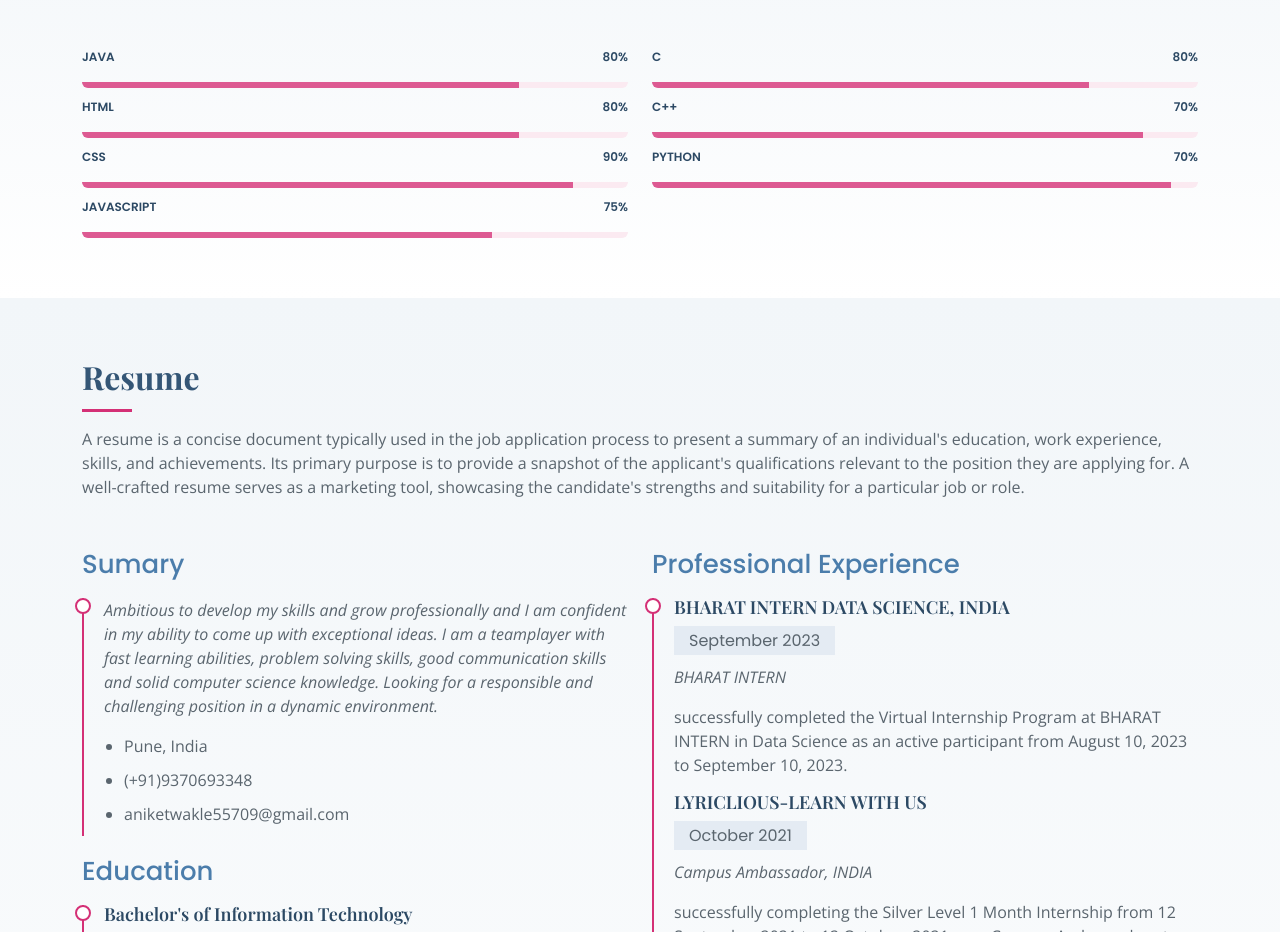
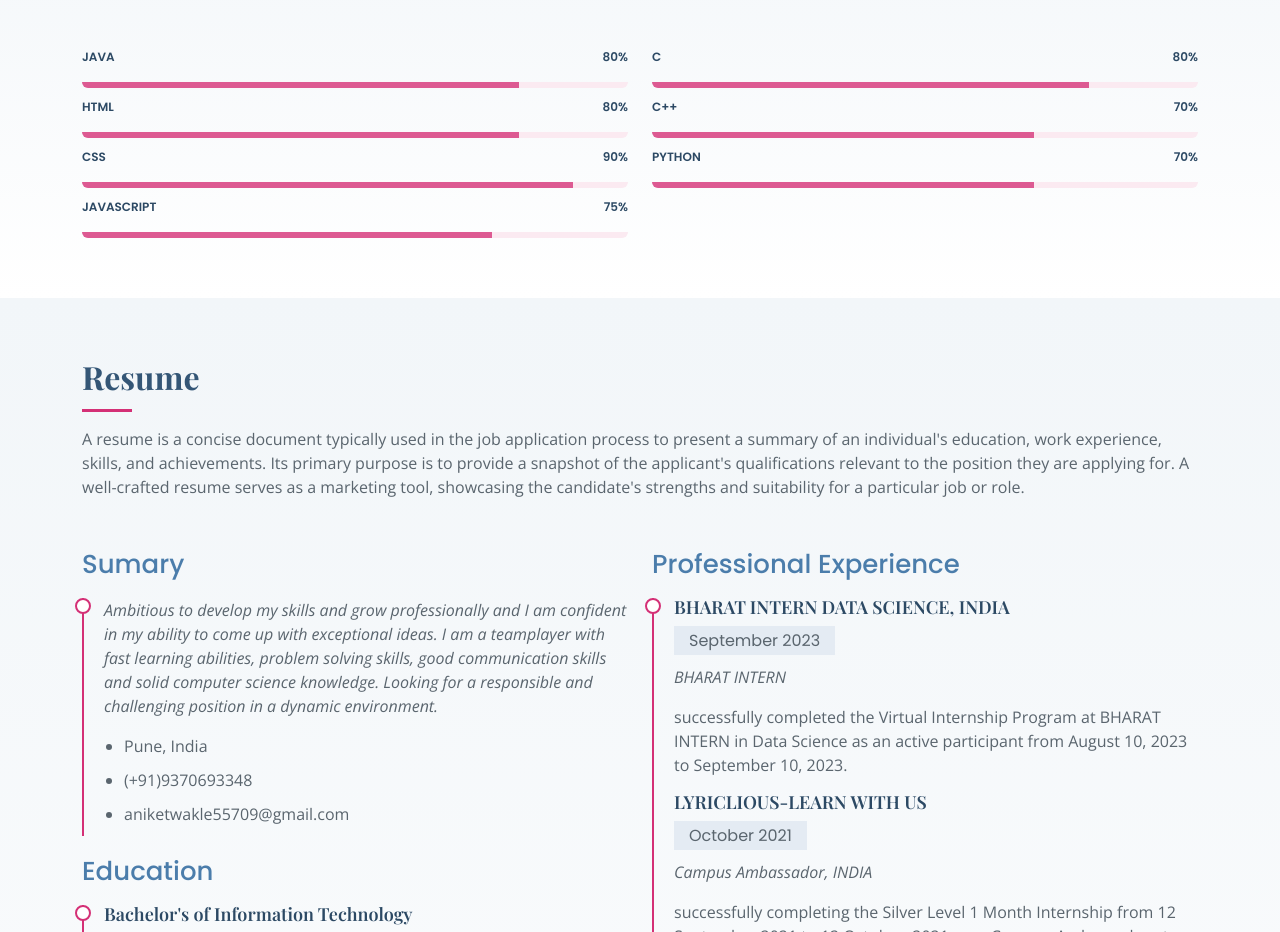
Before and after one commit to Aniketwakle21/PotfolioM, a plain HTML site: page index.html in a window 1280 px wide. Shown: the part 1300-2232 px from the top of the page. Drawn offline with nearby package versions, Linux system fonts and the light colour scheme; a web font is replaced by a local one.

Commit message:
Update index.html

```diff
--- a/index.html
+++ b/index.html
@@ -172,14 +172,14 @@
               <div class="progress">
                 <span class="skill">C++ <i class="val">70%</i></span>
                 <div class="progress-bar-wrap">
-                  <div class="progress-bar" role="progressbar" aria-valuenow="90" aria-valuemin="0" aria-valuemax="100"></div>
+                  <div class="progress-bar" role="progressbar" aria-valuenow="70" aria-valuemin="0" aria-valuemax="100"></div>
                 </div>
               </div>
 
               <div class="progress">
                 <span class="skill">Python <i class="val">70%</i></span>
                 <div class="progress-bar-wrap">
-                  <div class="progress-bar" role="progressbar" aria-valuenow="95" aria-valuemin="0" aria-valuemax="100"></div>
+                  <div class="progress-bar" role="progressbar" aria-valuenow="70" aria-valuemin="0" aria-valuemax="100"></div>
                 </div>
               </div>
 
```
